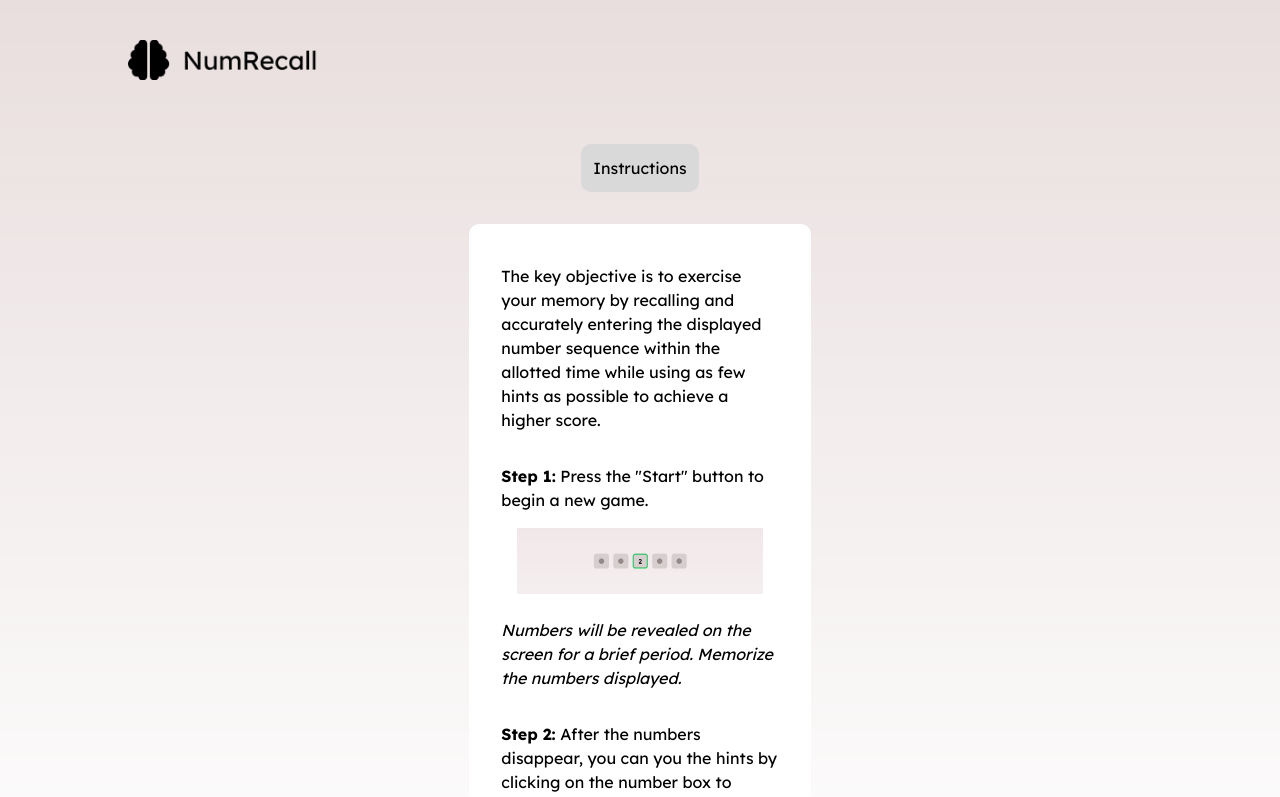
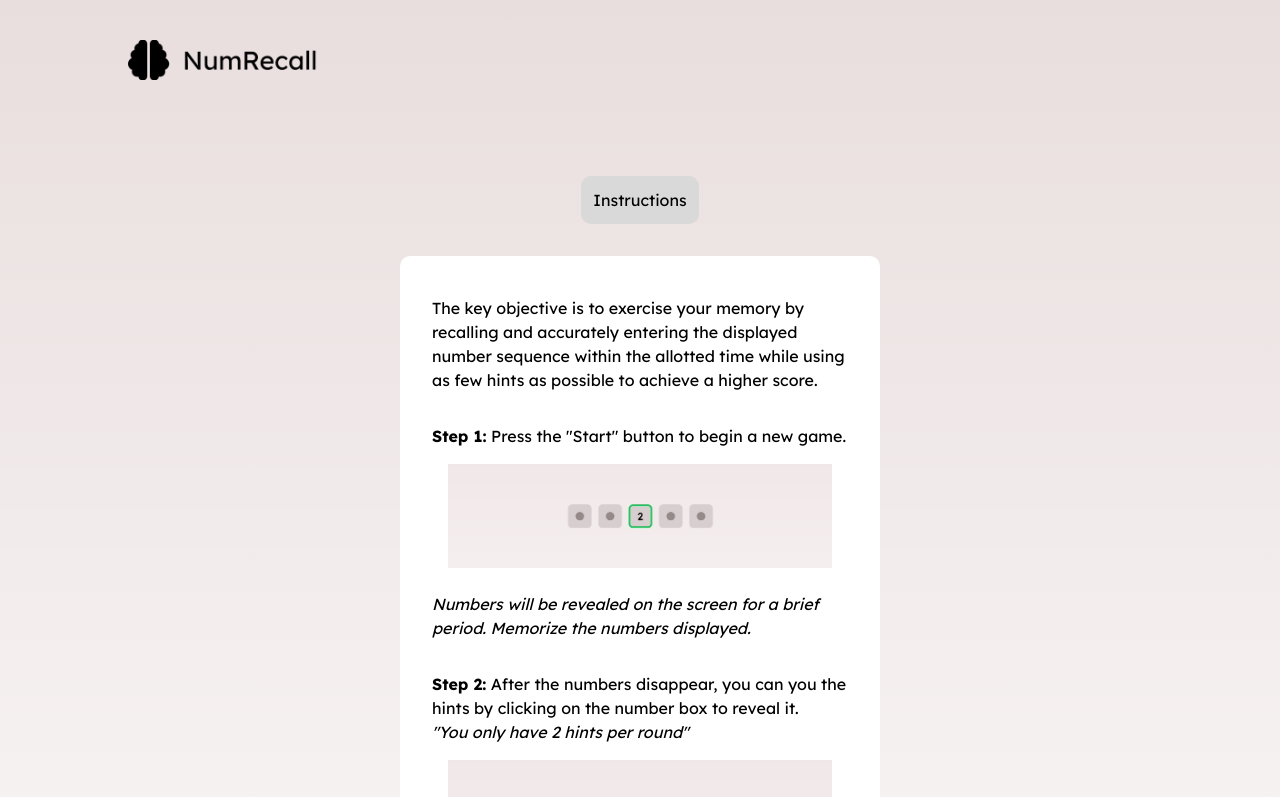
Before and after one commit to NavaneethNidadavolu/cs-161-individual-letter-detective, a Next.js app in the folder dev/frontend/: page /instructions in a window 1280 px wide. Shown: the top 797 px of the page. Built offline with nearby package versions, Linux system fonts and the light colour scheme.

Commit message:
fixed instrucitons page

```diff
--- a/dev/frontend/app/instructions/page.tsx
+++ b/dev/frontend/app/instructions/page.tsx
@@ -21,7 +21,7 @@ export default async function Instructions() {
 
             <NavBar />
 
-            <div className="h-screen">
+            <div className="mb-16 p-8">
                 <div className="mt-16">
                     <div className="flex flex-col items-center">
                         <div className="bg-[#D9D9D9] rounded-[10px]">
@@ -33,7 +33,7 @@ export default async function Instructions() {
                         </div>
 
 
-                        <div className="rounded-[10px] bg-white my-8 m-auto w-2/6 p-8">
+                        <div className="rounded-[10px] bg-white my-8 m-auto w-3/6 p-8">
 
                             <div className="mt-2">
                                 The key objective is to exercise your memory by recalling and accurately entering the displayed number sequence within the allotted time while using as few hints as possible to achieve a higher score.
```
